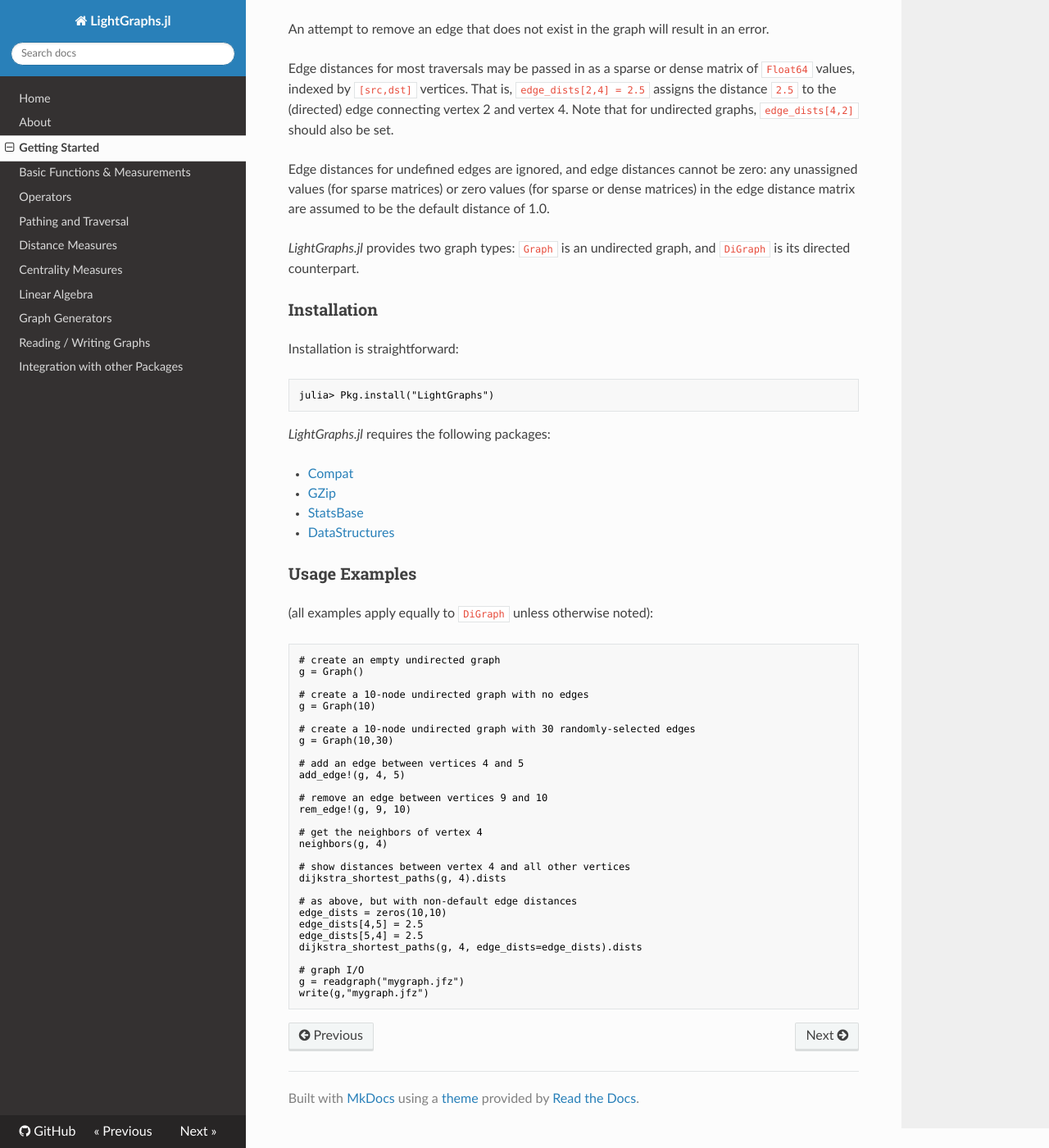
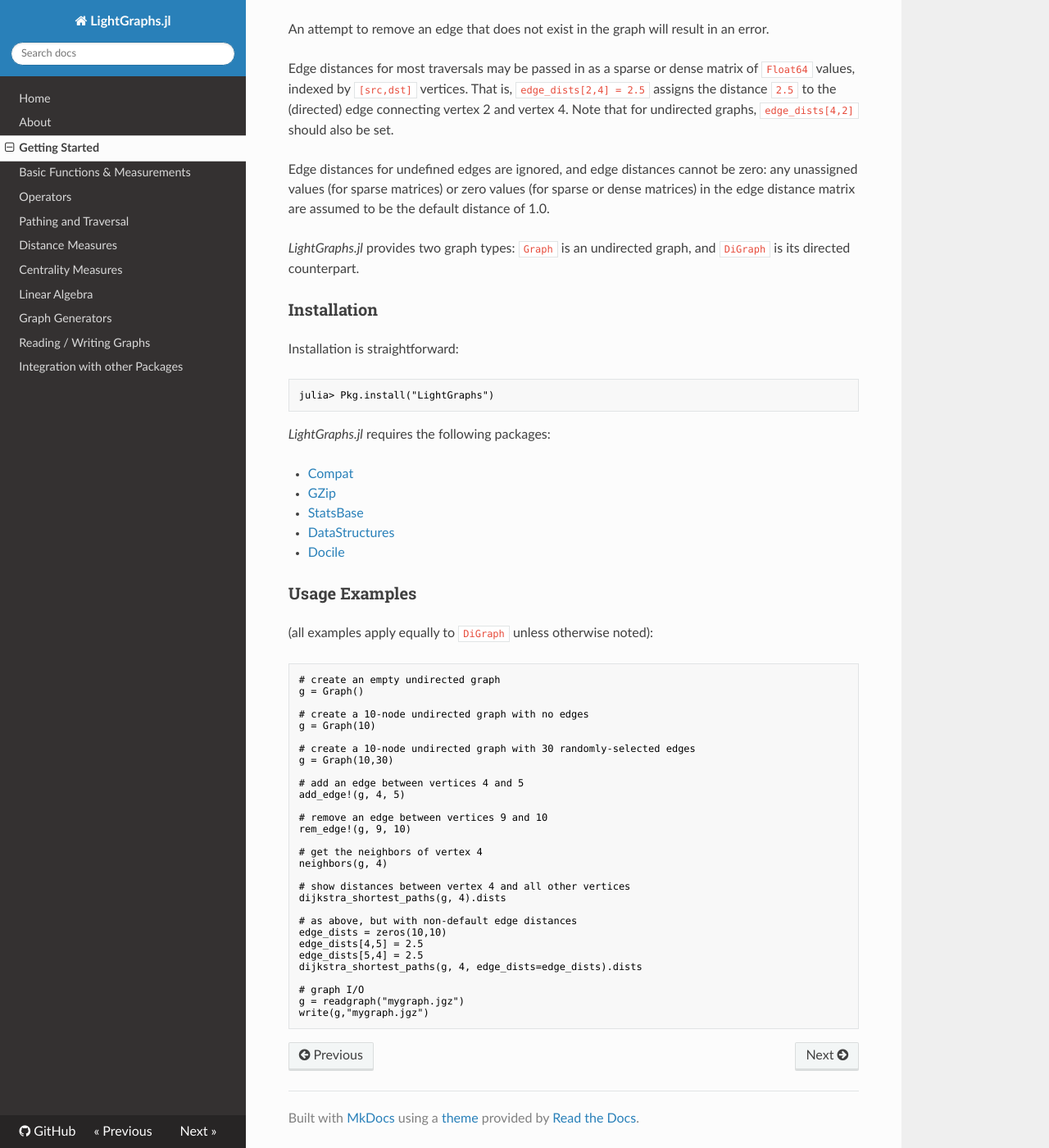
Before and after one commit to sbromberger/LightGraphs.jl, an MkDocs documentation site: the page built from doc/gettingstarted.md, in a window 1280 px wide and 1400 px high, scrolled down 540 px. Shown: the whole window at 82% size. Built offline with MkDocs 1.6.1, drawn with Linux system fonts in a browser that asks for light colours; nearby versions of some CDN libraries; old or Windows-style settings are respelled for this version of MkDocs.

````diff
--- a/doc/gettingstarted.md
+++ b/doc/gettingstarted.md
@@ -44,6 +44,7 @@
 - [GZip](https://github.com/JuliaLang/GZip.jl)
 - [StatsBase](https://github.com/JuliaStats/StatsBase.jl)
 - [DataStructures](https://github.com/JuliaLang/DataStructures.jl)
+- [Docile](https://github.com/MichaelHatherly/Docile.jl)
 
 
 ### Usage Examples
@@ -78,6 +79,6 @@
 dijkstra_shortest_paths(g, 4, edge_dists=edge_dists).dists
 
 # graph I/O
-g = readgraph("mygraph.jfz")
-write(g,"mygraph.jfz")
+g = readgraph("mygraph.jgz")
+write(g,"mygraph.jgz")
 ```
````
Also changed, not shown: 3 other files.
